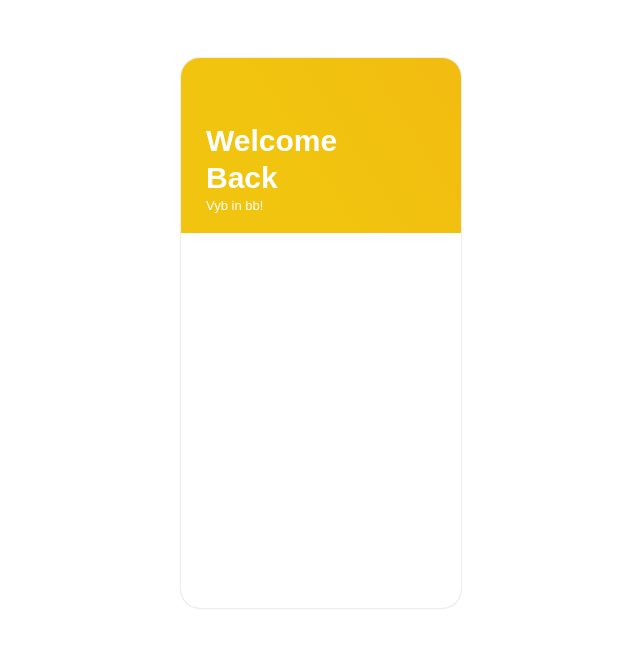
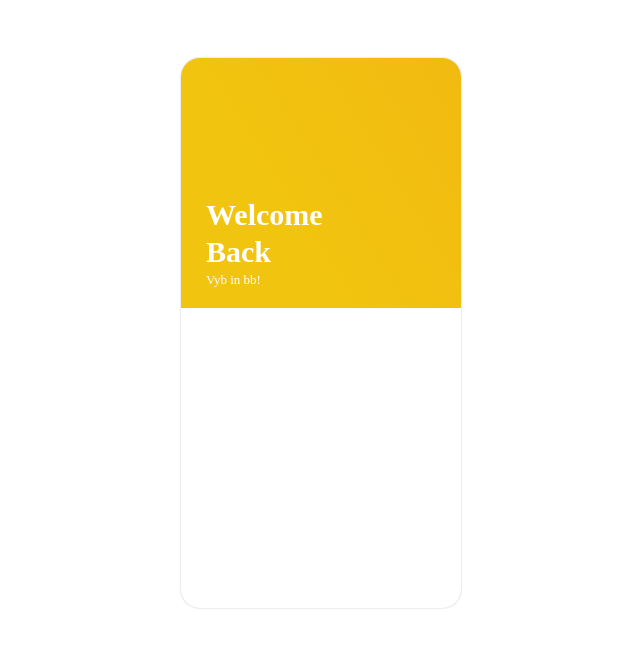
Before and after one commit to mmilett14/vyb-login, a React (Create React App) app: page / in a window 1280 px wide. Shown: the top 648 px of the page, without its empty margins (319-959 px from the left). Built offline with nearby package versions, Linux system fonts and the light colour scheme.

Commit message:
changed font to Poppins

```diff
--- a/src/components/accountBox/index.jsx
+++ b/src/components/accountBox/index.jsx
@@ -16,7 +16,7 @@ const BoxContainer = styled.div`
 
 const TopContainer = styled.div`
     width: 100%;
-    height: 175px;
+    height: 250px;
     display: flex;
     flex-direction: column;
     justify-content: flex-end;
@@ -47,7 +47,7 @@ const HeaderContainer = styled.h2`
 
 const HeaderText = styled.h2`
     font-size: 30px;
-    font-family: sans-serif;
+    font-family: 'Poppins';
     font-weight: 600;
     line-height: 1.24;
     color: #fff;
@@ -61,7 +61,7 @@ const SmallText = styled.h5`
     color: #fff;
     font-weight: 500;
     font-size: 13px;
-    font-family: sans-serif;
+    font-family: 'Poppins';
     z-index: 10;
     margin: 0;
     margin-left: 25px;
```
